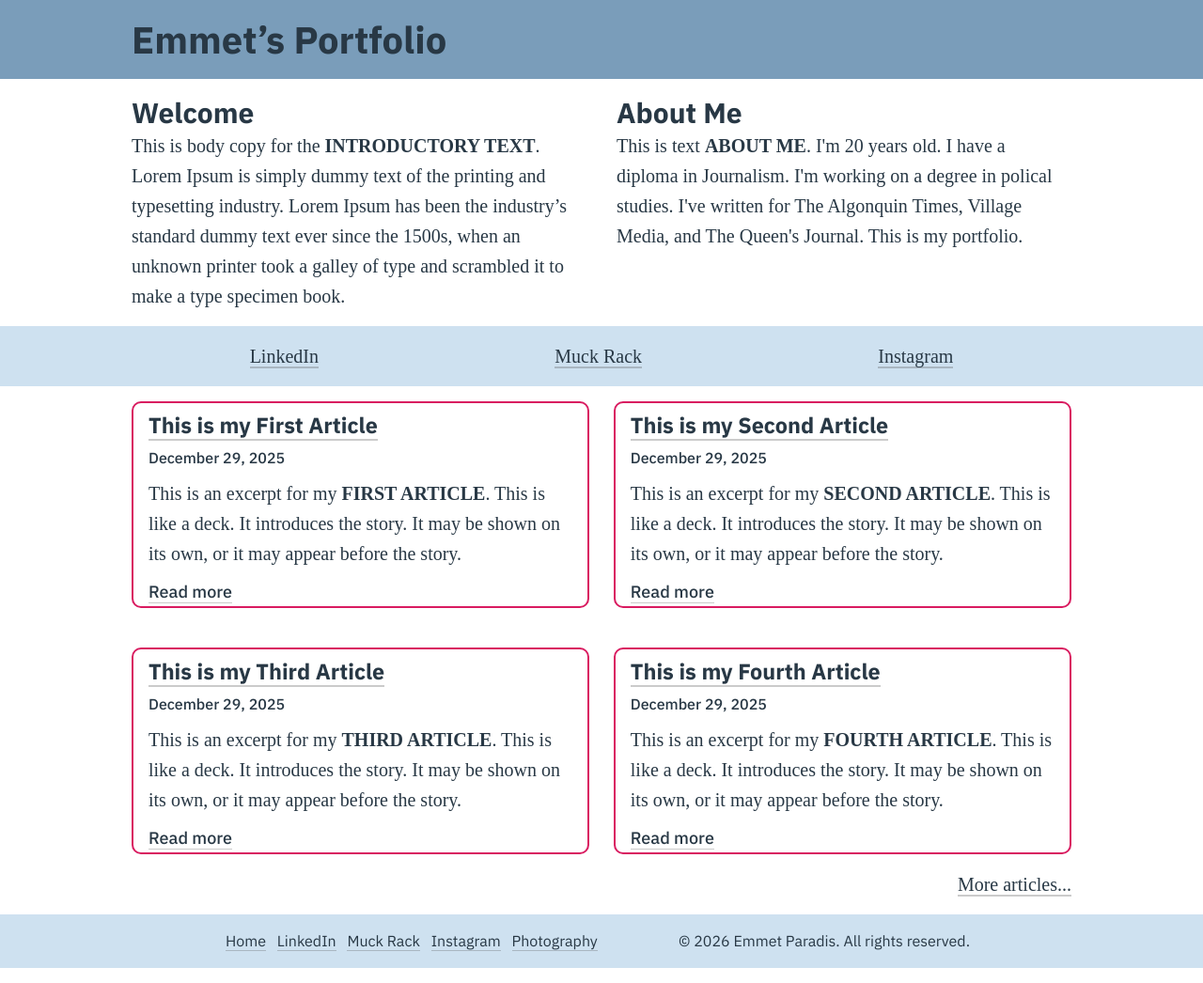
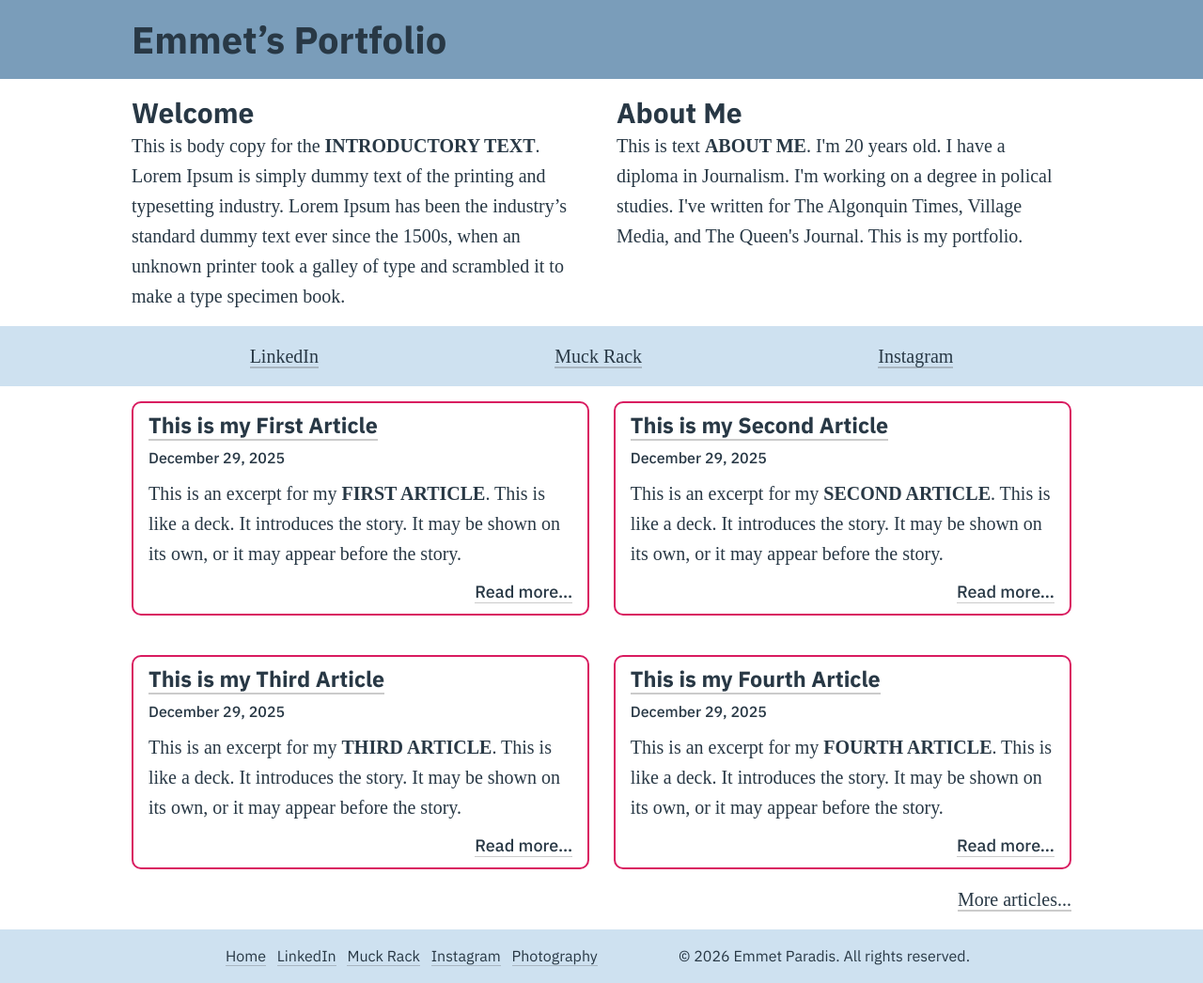
Before and after one commit to AlainParadis/emmet, a Jekyll site: the page built from index.markdown, in a window 1280 px wide. Shown: the whole page at 94% size. Built offline with Jekyll 4.4.1, drawn with Linux system fonts in a browser that asks for light colours; some web fonts are replaced.

Commit message:
Update cards-articles.html

```diff
--- a/_includes/cards-articles.html
+++ b/_includes/cards-articles.html
@@ -19,6 +19,8 @@
     {% if article.excerpt %}
       <p class="card-excerpt">{{ article.excerpt | markdownify }}</p>
     {% endif %}
-    <a href="{{ site.baseurl }}{{ article.url }}" class="card-link">Read more</a>
-  </article>
+    <p class="text-right">
+        <a href="{{ site.baseurl }}{{ article.url }}" class="card-link">Read more…</a>
+    </p>
+    </article>
 {% endfor %}
```
